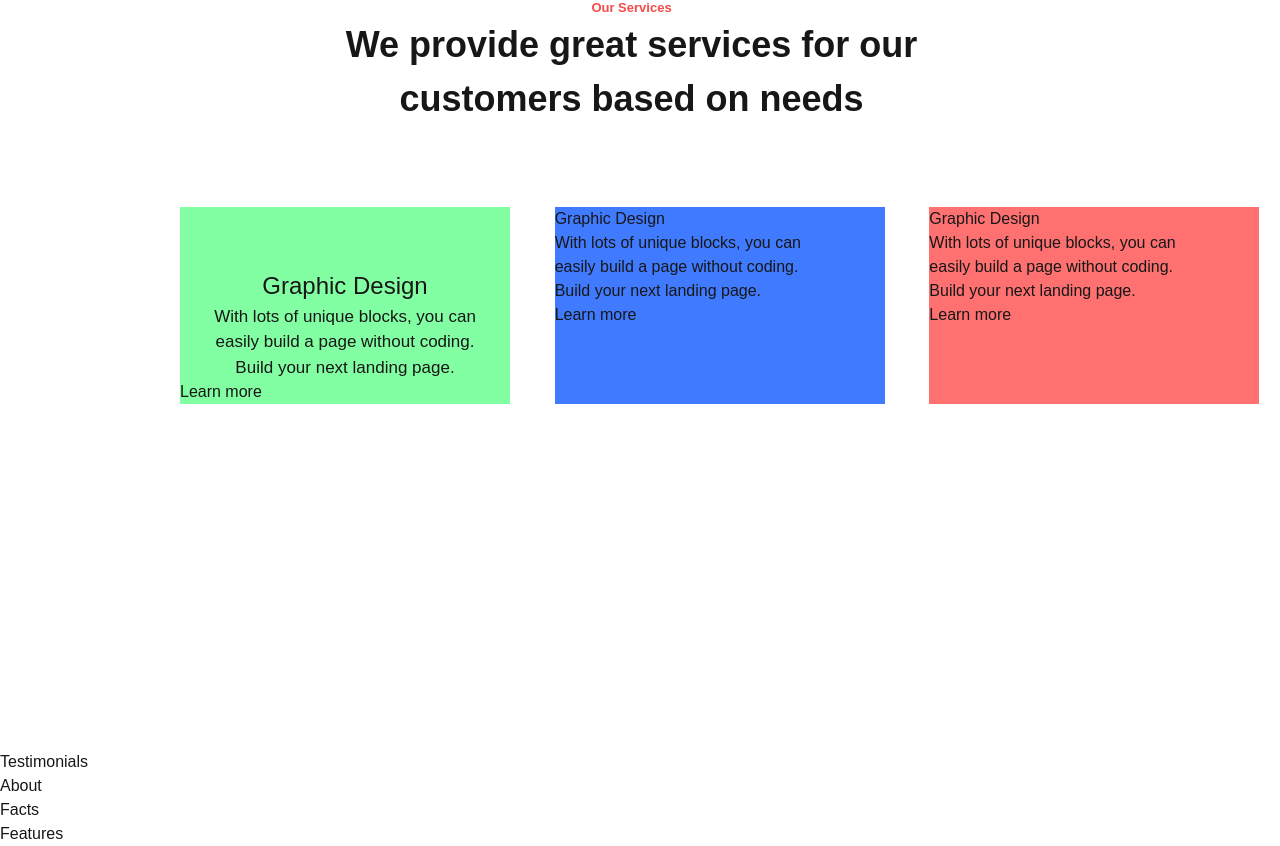
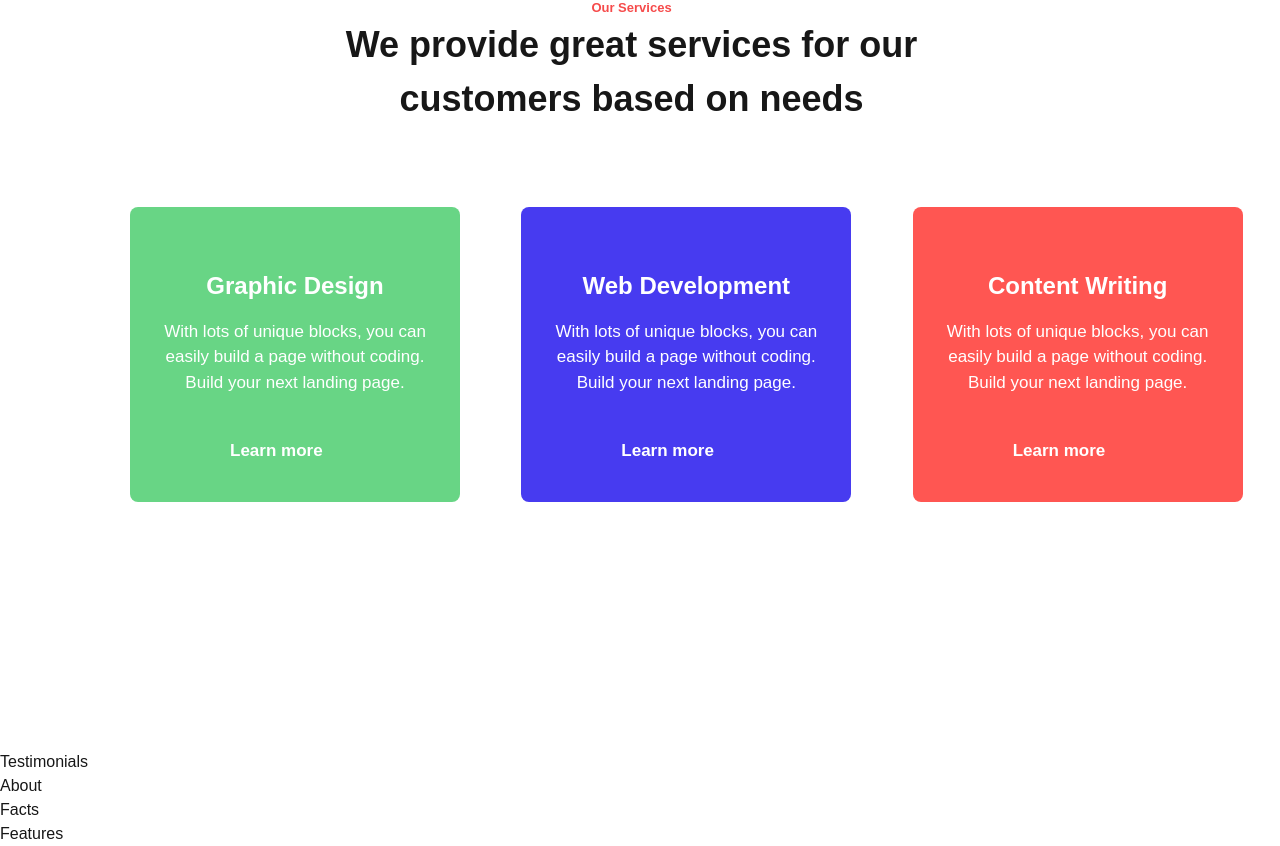
Before and after one commit to thomas1y/Agency-Landingpage, a Next.js app: page / in a window 1280 px wide. Shown: the part 920-1766 px from the top of the page. Built offline with nearby package versions, Linux system fonts and the light colour scheme.

Commit message:
fifnishing service section

```diff
--- a/app/page.tsx
+++ b/app/page.tsx
@@ -121,30 +121,30 @@ export default function Home() {
                       </div>
 
                        {/* CARDS SECTION */}
-                       <div className="grid grid-cols-3 gap-6 pt-[81px] -ml-[50px] ">
-                           <div className="w-[330px] bg-[#83FFA3] items-center">
-                                <h1 className="pt-[61px] text-[24px] text-center">Graphic Design</h1>
-                                <p className="text-center text-[17px]">With lots of unique blocks, you can<br/>
+                       <div className="grid grid-cols-3 gap-6 pt-[81px] -ml-[100px] ">
+                           <div className="w-[330px] bg-[#68D585] items-center rounded-lg">
+                                <h1 className="pt-[61px] text-[24px] text-center text-[#ffffff] font-bold  ">Graphic Design</h1>
+                                <p className="text-center text-[17px] font-Gilroy text-[#ffffff] pt-[15px]">With lots of unique blocks, you can<br/>
                                  easily build a page without coding.<br/>
                                   Build your next landing page.</p>
-                                <button className="text-center">Learn more</button>
+                                <button className=" pl-[100px] text-[17px] font-bold font-Gilroy text-[#ffffff] pt-[43px] pb-[38px]">Learn more</button>
                            </div>
                             {/* Card 2 */}
-                            <div className="w-[330px] bg-[#407BFF] items-center">
-                                  <h1>Graphic Design</h1>
-                                <p>With lots of unique blocks, you can<br/>
+                            <div className="w-[330px] bg-[#473BF0] items-center rounded-lg">
+                                <h1 className="pt-[61px] text-[24px] text-center text-[#ffffff] font-bold  ">Web Development</h1>
+                                <p className="text-center text-[17px] font-Gilroy text-[#ffffff] pt-[15px]">With lots of unique blocks, you can<br/>
                                  easily build a page without coding.<br/>
                                   Build your next landing page.</p>
-                                <button>Learn more</button>
-                            </div>
+                                <button className=" pl-[100px] text-[17px] font-bold font-Gilroy text-[#ffffff] pt-[43px] pb-[38px]">Learn more</button>
+                           </div>
                             {/* Card 3 */}
-                            <div className="w-[330px] bg-[#FF7171]">
-                                  <h1>Graphic Design</h1>
-                                <p>With lots of unique blocks, you can<br/>
+                            <div className="w-[330px] bg-[#FF5652] items-center rounded-lg">
+                                <h1 className="pt-[61px] text-[24px] text-center text-[#ffffff] font-bold  ">Content Writing</h1>
+                                <p className="text-center text-[17px] font-Gilroy text-[#ffffff] pt-[15px]">With lots of unique blocks, you can<br/>
                                  easily build a page without coding.<br/>
                                   Build your next landing page.</p>
-                                <button>Learn more</button>
-                            </div>
+                                <button className=" pl-[100px] text-[17px] font-bold font-Gilroy text-[#ffffff] pt-[43px] pb-[38px]">Learn more</button>
+                           </div>
                        </div>
 
                 </div>
```
